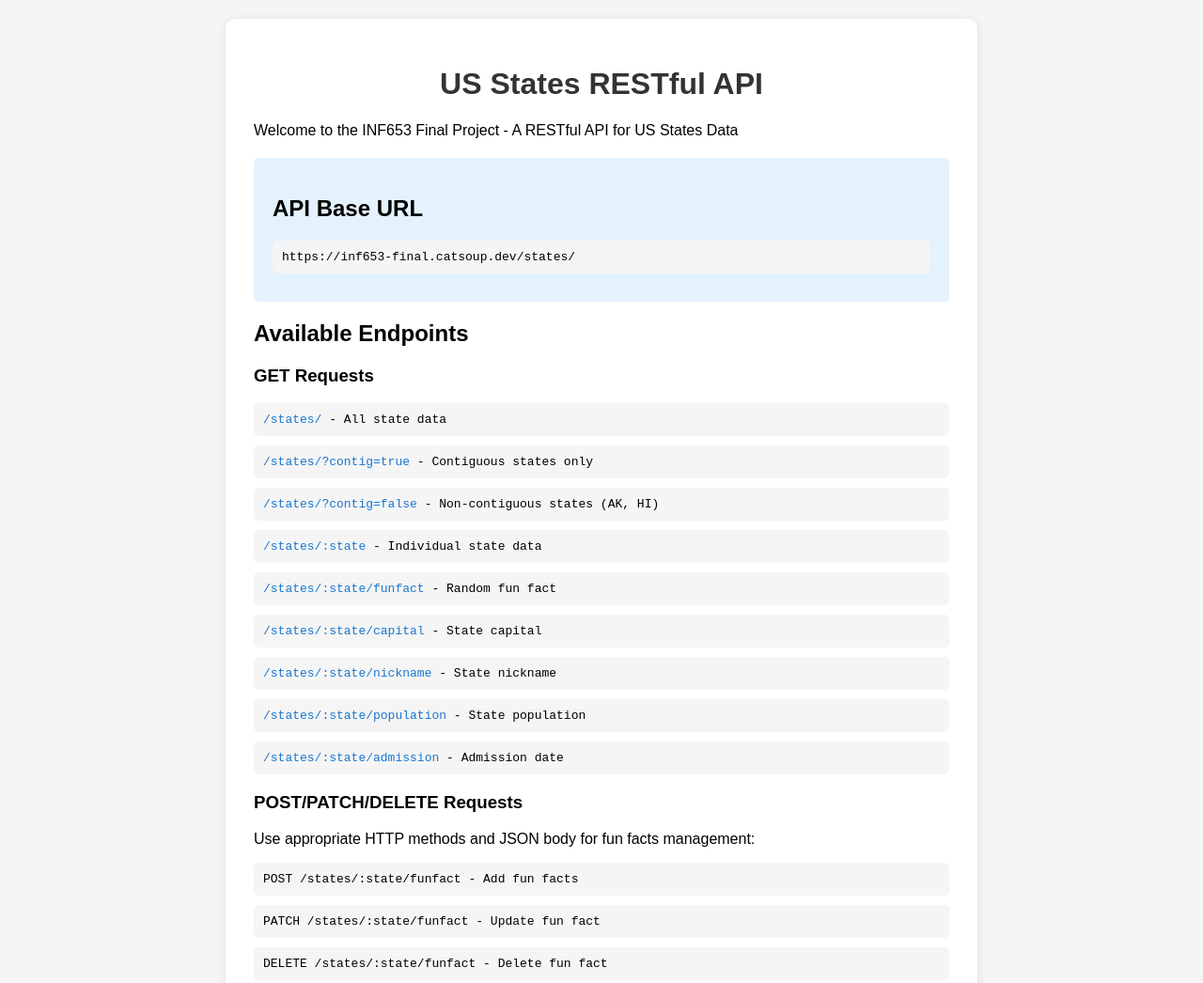
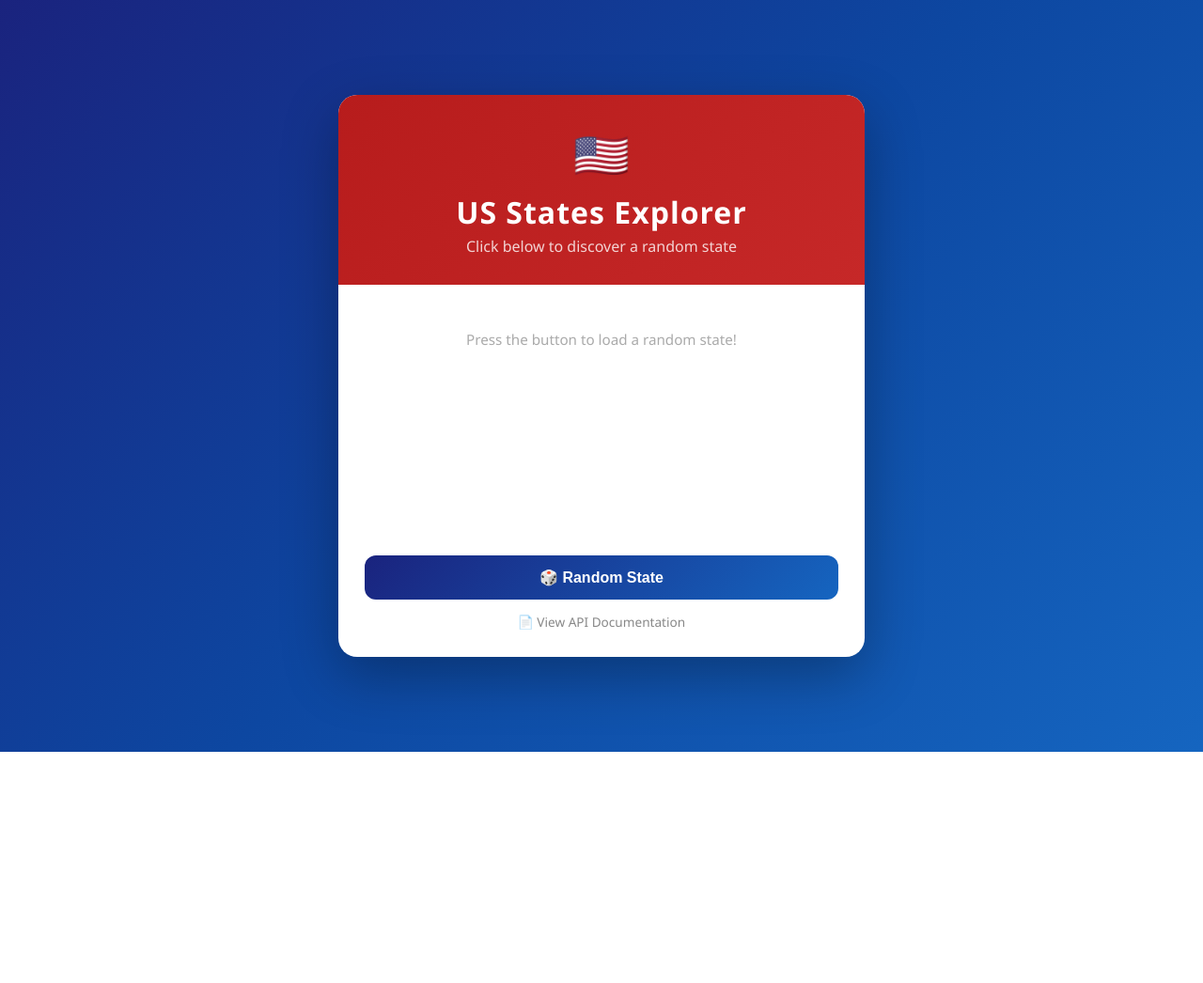
Before and after one commit to catsoup11789/inf653-final, a website: page public/index.html in a window 1280 px wide. Shown: the top 1046 px of the page at 94% size. After the commit the page ends 800 px from the top, so only its background shows below. Drawn offline with Linux system fonts and the light colour scheme.

Commit message:
Update index.html to display random state information

```diff
--- a/public/index.html
+++ b/public/index.html
@@ -3,79 +3,218 @@
 <head>
 	<meta charset="UTF-8">
 	<meta name="viewport" content="width=device-width, initial-scale=1.0">
-	<title>INF653 Final Project - US States API</title>
+	<title>US States Explorer</title>
 	<style>
+		* { box-sizing: border-box; margin: 0; padding: 0; }
 		body {
-            font-family: Arial, sans-serif;
-            max-width: 800px;
-            margin: 0 auto;
+			font-family: 'Segoe UI', Arial, sans-serif;
+			min-height: 100vh;
+			background: linear-gradient(135deg, #1a237e 0%, #0d47a1 50%, #1565c0 100%);
+			display: flex;
+			align-items: center;
+			justify-content: center;
 			padding: 20px;
-            background-color: #f5f5f5;
 		}
-        .container {
-            background-color: white;
+		.card {
+			background: white;
+			border-radius: 20px;
+			box-shadow: 0 20px 60px rgba(0,0,0,0.3);
+			max-width: 560px;
+			width: 100%;
+			overflow: hidden;
+		}
+		.card-header {
+			background: linear-gradient(135deg, #b71c1c, #c62828);
 			padding: 30px;
-            border-radius: 10px;
-            box-shadow: 0 2px 10px rgba(0,0,0,0.1);
+			text-align: center;
+			color: white;
+			position: relative;
 		}
-        h1 {
-            color: #333;
+		.flag-emoji { font-size: 3rem; display: block; margin-bottom: 8px; }
+		.state-name {
+			font-size: 2rem;
+			font-weight: 700;
+			letter-spacing: 1px;
+		}
+		.state-abbr {
+			font-size: 1rem;
+			opacity: 0.8;
+			margin-top: 4px;
+		}
+		.card-body { padding: 28px; }
+		#content { min-height: 260px; }
+		.info-grid {
+			display: grid;
+			grid-template-columns: 1fr 1fr;
+			gap: 16px;
+			margin-bottom: 20px;
+		}
+		.info-item {
+			background: #f5f7ff;
+			border-radius: 12px;
+			padding: 14px 16px;
+		}
+		.info-label {
+			font-size: 0.7rem;
+			text-transform: uppercase;
+			letter-spacing: 1px;
+			color: #888;
+			margin-bottom: 4px;
+		}
+		.info-value {
+			font-size: 1.05rem;
+			font-weight: 600;
+			color: #1a237e;
+		}
+		.funfact-box {
+			background: #fff8e1;
+			border-left: 4px solid #ffc107;
+			border-radius: 8px;
+			padding: 16px;
+			margin-bottom: 20px;
+			font-size: 0.95rem;
+			color: #555;
+			line-height: 1.5;
+			min-height: 56px;
+		}
+		.funfact-label {
+			font-size: 0.7rem;
+			text-transform: uppercase;
+			letter-spacing: 1px;
+			color: #bbb;
+			margin-bottom: 6px;
+		}
+		.btn {
+			display: block;
+			width: 100%;
+			padding: 14px;
+			background: linear-gradient(135deg, #1a237e, #1565c0);
+			color: white;
+			border: none;
+			border-radius: 12px;
+			font-size: 1rem;
+			font-weight: 600;
+			cursor: pointer;
+			transition: opacity 0.2s, transform 0.1s;
+		}
+		.btn:hover { opacity: 0.9; transform: translateY(-1px); }
+		.btn:active { transform: translateY(0); }
+		.btn:disabled { opacity: 0.5; cursor: not-allowed; }
+		.loading {
 			text-align: center;
+			color: #aaa;
+			padding: 20px 0;
+			font-size: 0.95rem;
 		}
-        .api-info {
-            background-color: #e3f2fd;
-            padding: 20px;
-            border-radius: 5px;
-            margin: 20px 0;
+		.spinner {
+			display: inline-block;
+			width: 28px;
+			height: 28px;
+			border: 3px solid #e0e0e0;
+			border-top-color: #1a237e;
+			border-radius: 50%;
+			animation: spin 0.7s linear infinite;
+			margin-bottom: 8px;
 		}
-        .endpoint {
-            background-color: #f5f5f5;
-            padding: 10px;
-            margin: 10px 0;
-            border-radius: 5px;
-            font-family: monospace;
-        }
-        a {
-            color: #1976d2;
-            text-decoration: none;
-        }
-        a:hover {
-            text-decoration: underline;
-        }
+		@keyframes spin { to { transform: rotate(360deg); } }
+		.error { color: #c62828; text-align: center; padding: 12px 0; font-size: 0.93rem; }
 	</style>
 </head>
 <body>
-<div class="container">
-	<h1>US States RESTful API</h1>
-	<p>Welcome to the INF653 Final Project - A RESTful API for US States Data</p>
-
-	<div class="api-info">
-		<h2>API Base URL</h2>
-		<div class="endpoint">https://inf653-final.catsoup.dev/states/</div>
+<div class="card">
+	<div class="card-header">
+		<span class="flag-emoji">🇺🇸</span>
+		<div class="state-name" id="state-name">US States Explorer</div>
+		<div class="state-abbr" id="state-abbr">Click below to discover a random state</div>
+	</div>
+	<div class="card-body">
+		<div id="content">
+			<div class="loading">Press the button to load a random state!</div>
+		</div>
+		<button class="btn" id="random-btn" onclick="loadRandomState()">🎲 Random State</button>
+		<a href="/api.html" style="display:block;text-align:center;margin-top:14px;font-size:0.85rem;color:#888;text-decoration:none;">📄 View API Documentation</a>
+	</div>
 </div>
 
-	<h2>Available Endpoints</h2>
+<script>
+	const BASE = 'https://inf653-final.catsoup.dev/states';
+	const STATES = [
+		'AL','AK','AZ','AR','CA','CO','CT','DE','FL','GA',
+		'HI','ID','IL','IN','IA','KS','KY','LA','ME','MD',
+		'MA','MI','MN','MS','MO','MT','NE','NV','NH','NJ',
+		'NM','NY','NC','ND','OH','OK','OR','PA','RI','SC',
+		'SD','TN','TX','UT','VT','VA','WA','WV','WI','WY'
+	];
 
-	<h3>GET Requests</h3>
-	<div class="endpoint"><a href="/states/">/states/</a> - All state data</div>
-	<div class="endpoint"><a href="/states/?contig=true">/states/?contig=true</a> - Contiguous states only</div>
-	<div class="endpoint"><a href="/states/?contig=false">/states/?contig=false</a> - Non-contiguous states (AK, HI)</div>
-	<div class="endpoint"><a href="/states/KS">/states/:state</a> - Individual state data</div>
-	<div class="endpoint"><a href="/states/KS/funfact">/states/:state/funfact</a> - Random fun fact</div>
-	<div class="endpoint"><a href="/states/KS/capital">/states/:state/capital</a> - State capital</div>
-	<div class="endpoint"><a href="/states/KS/nickname">/states/:state/nickname</a> - State nickname</div>
-	<div class="endpoint"><a href="/states/KS/population">/states/:state/population</a> - State population</div>
-	<div class="endpoint"><a href="/states/KS/admission">/states/:state/admission</a> - Admission date</div>
+	async function loadRandomState() {
+		const btn = document.getElementById('random-btn');
+		btn.disabled = true;
+		showLoading();
 
-	<h3>POST/PATCH/DELETE Requests</h3>
-	<p>Use appropriate HTTP methods and JSON body for fun facts management:</p>
-	<div class="endpoint">POST /states/:state/funfact - Add fun facts</div>
-	<div class="endpoint">PATCH /states/:state/funfact - Update fun fact</div>
-	<div class="endpoint">DELETE /states/:state/funfact - Delete fun fact</div>
+		const code = STATES[Math.floor(Math.random() * STATES.length)];
 
-	<div class="api-info">
-		<p><strong>Note:</strong> State codes must be 2-letter abbreviations (e.g., KS, MO, OK, NE, CO)</p>
+		try {
+			const [stateRes, factRes] = await Promise.all([
+				fetch(`${BASE}/${code}`),
+				fetch(`${BASE}/${code}/funfact`)
+			]);
+
+			const state = await stateRes.json();
+			let funfact = '';
+			if (factRes.ok) {
+				const factData = await factRes.json();
+				funfact = factData.funfact || '';
+			}
+
+			document.getElementById('state-name').textContent = state.state || code;
+			document.getElementById('state-abbr').textContent = state.code || code;
+
+			renderState(state, funfact);
+		} catch (e) {
+			document.getElementById('content').innerHTML = `<div class="error">Failed to load state data. Please try again.</div>`;
+		}
+
+		btn.disabled = false;
+	}
+
+	function renderState(s, funfact) {
+		const admission = s.admission_date
+			? new Date(s.admission_date).toLocaleDateString('en-US', { year: 'numeric', month: 'long', day: 'numeric' })
+			: (s.admission || 'N/A');
+
+		document.getElementById('content').innerHTML = `
+			<div class="info-grid">
+				<div class="info-item">
+					<div class="info-label">Capital</div>
+					<div class="info-value">${s.capital_city || s.capital || 'N/A'}</div>
+				</div>
+				<div class="info-item">
+					<div class="info-label">Nickname</div>
+					<div class="info-value">${s.nickname || 'N/A'}</div>
+				</div>
+				<div class="info-item">
+					<div class="info-label">Population</div>
+					<div class="info-value">${s.population ? Number(s.population).toLocaleString() : 'N/A'}</div>
+				</div>
+				<div class="info-item">
+					<div class="info-label">Admitted</div>
+					<div class="info-value">${admission}</div>
 				</div>
 			</div>
+			<div class="funfact-label">🌟 Fun Fact</div>
+			<div class="funfact-box">${funfact || '<em style="color:#bbb">No fun facts on record yet.</em>'}</div>
+		`;
+	}
+
+	function showLoading() {
+		document.getElementById('state-name').textContent = 'Loading...';
+		document.getElementById('state-abbr').textContent = '';
+		document.getElementById('content').innerHTML = `
+			<div class="loading">
+				<div class="spinner"></div><br>Fetching state data...
+			</div>
+		`;
+	}
+</script>
 </body>
 </html>
```
Lines whose indentation alone changed are shown as unchanged.
